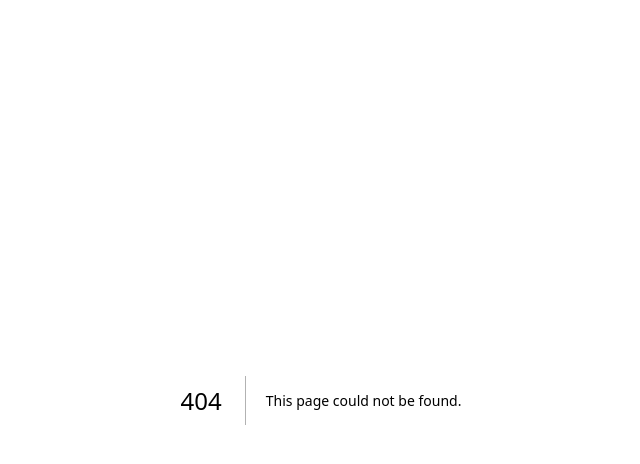
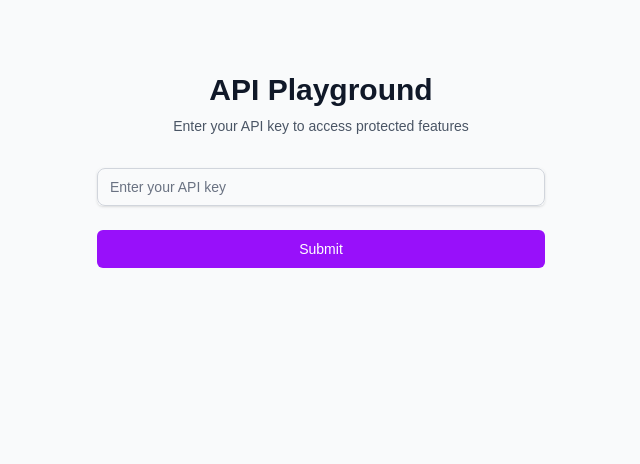
Before and after one commit to phenogit/udemy-cursor-ai-ide-dandi, a Next.js app: page /playground in a window 1280 px wide. Before the commit this address had no page. Shown: the top 464 px of the page, without its empty margins (319-959 px from the left). Built offline with nearby package versions, Linux system fonts and the light colour scheme.

Commit message:
protected routes

```diff
--- a/package.json
+++ b/package.json
@@ -12,6 +12,7 @@
     "@heroicons/react": "^2.2.0",
     "@supabase/supabase-js": "^2.49.1",
     "next": "15.2.1",
+    "next-themes": "^0.4.6",
     "react": "^19.0.0",
     "react-dom": "^19.0.0"
   },
--- /dev/null
+++ b/src/app/api/validate-key/route.js
@@ -0,0 +1,46 @@
+import { supabase } from "@/utils/supabase";
+
+export async function POST(request) {
+  try {
+    const { apiKey } = await request.json();
+
+    // Query Supabase to check if the API key exists
+    const { data, error } = await supabase
+      .from("api_keys")
+      .select("id")
+      .eq("key", apiKey)
+      .single();
+
+    // Handle the case where no matching key is found
+    if (error?.code === "PGRST116") {
+      return new Response(JSON.stringify({ valid: false }), {
+        status: 401,
+        headers: { "Content-Type": "application/json" },
+      });
+    }
+
+    // Handle other potential errors
+    if (error) {
+      console.error("Supabase error:", error);
+      return new Response(
+        JSON.stringify({ error: "Error validating API key" }),
+        {
+          status: 500,
+          headers: { "Content-Type": "application/json" },
+        }
+      );
+    }
+
+    // If we found data, the key is valid
+    return new Response(JSON.stringify({ valid: true }), {
+      status: 200,
+      headers: { "Content-Type": "application/json" },
+    });
+  } catch (error) {
+    console.error("Request error:", error);
+    return new Response(JSON.stringify({ error: "Invalid request" }), {
+      status: 400,
+      headers: { "Content-Type": "application/json" },
+    });
+  }
+}
--- /dev/null
+++ b/src/app/playground/page.js
@@ -0,0 +1,96 @@
+"use client";
+
+import { useState } from "react";
+import { useRouter } from "next/navigation";
+import Notification from "@/components/Notification";
+
+export default function Playground() {
+  const [apiKey, setApiKey] = useState("");
+  const [notification, setNotification] = useState(null);
+  const router = useRouter();
+
+  const handleSubmit = async (e) => {
+    e.preventDefault();
+
+    try {
+      const response = await fetch("/api/validate-key", {
+        method: "POST",
+        headers: {
+          "Content-Type": "application/json",
+        },
+        body: JSON.stringify({ apiKey }),
+      });
+
+      if (response.ok) {
+        setNotification({
+          message: "Valid API key, /protected can be accessed",
+          type: "success",
+        });
+        setTimeout(() => {
+          router.push("/protected");
+        }, 1500);
+      } else {
+        setNotification({
+          message: "Invalid API key",
+          type: "error",
+        });
+      }
+    } catch (error) {
+      console.error("Error validating API key:", error);
+      setNotification({
+        message: "Error validating API key",
+        type: "error",
+      });
+    }
+  };
+
+  return (
+    <div className="min-h-screen bg-gray-50 dark:bg-gray-900 py-12 px-4 sm:px-6 lg:px-8">
+      {notification && (
+        <Notification
+          message={notification.message}
+          type={notification.type}
+          onClose={() => setNotification(null)}
+        />
+      )}
+      <div className="max-w-md w-full mx-auto space-y-8">
+        <div>
+          <h2 className="mt-6 text-center text-3xl font-extrabold text-gray-900 dark:text-white">
+            API Playground
+          </h2>
+          <p className="mt-2 text-center text-sm text-gray-600 dark:text-gray-400">
+            Enter your API key to access protected features
+          </p>
+        </div>
+        <form className="mt-8 space-y-6" onSubmit={handleSubmit}>
+          <div className="rounded-md shadow-sm -space-y-px">
+            <div>
+              <label htmlFor="api-key" className="sr-only">
+                API Key
+              </label>
+              <input
+                id="api-key"
+                name="api-key"
+                type="text"
+                required
+                className="appearance-none rounded-lg relative block w-full px-3 py-2 border border-gray-300 dark:border-gray-700 placeholder-gray-500 dark:placeholder-gray-400 text-gray-900 dark:text-white dark:bg-gray-800 focus:outline-none focus:ring-purple-500 focus:border-purple-500 focus:z-10 sm:text-sm"
+                placeholder="Enter your API key"
+                value={apiKey}
+                onChange={(e) => setApiKey(e.target.value)}
+              />
+            </div>
+          </div>
+
+          <div>
+            <button
+              type="submit"
+              className="group relative w-full flex justify-center py-2 px-4 border border-transparent text-sm font-medium rounded-md text-white bg-purple-600 hover:bg-purple-700 focus:outline-none focus:ring-2 focus:ring-offset-2 focus:ring-purple-500"
+            >
+              Submit
+            </button>
+          </div>
+        </form>
+      </div>
+    </div>
+  );
+}
--- /dev/null
+++ b/src/app/protected/page.js
@@ -0,0 +1,18 @@
+"use client";
+
+export default function Protected() {
+  return (
+    <div className="min-h-screen bg-gray-50 dark:bg-gray-900 py-12 px-4 sm:px-6 lg:px-8">
+      <div className="max-w-md w-full mx-auto space-y-8">
+        <div>
+          <h2 className="mt-6 text-center text-3xl font-extrabold text-gray-900 dark:text-white">
+            Protected Area
+          </h2>
+          <p className="mt-2 text-center text-sm text-gray-600 dark:text-gray-400">
+            You have successfully accessed the protected area
+          </p>
+        </div>
+      </div>
+    </div>
+  );
+}
--- a/src/components/Sidebar.js
+++ b/src/components/Sidebar.js
@@ -68,7 +68,7 @@ export default function Sidebar({ isOpen, onToggle }) {
     },
     {
       name: "API Playground",
-      path: "/api-playground",
+      path: "/playground",
       icon: (
         <svg
           className="w-5 h-5"
```
Also changed, not shown: 1 other file (tests, documents, lock files or other folders).
